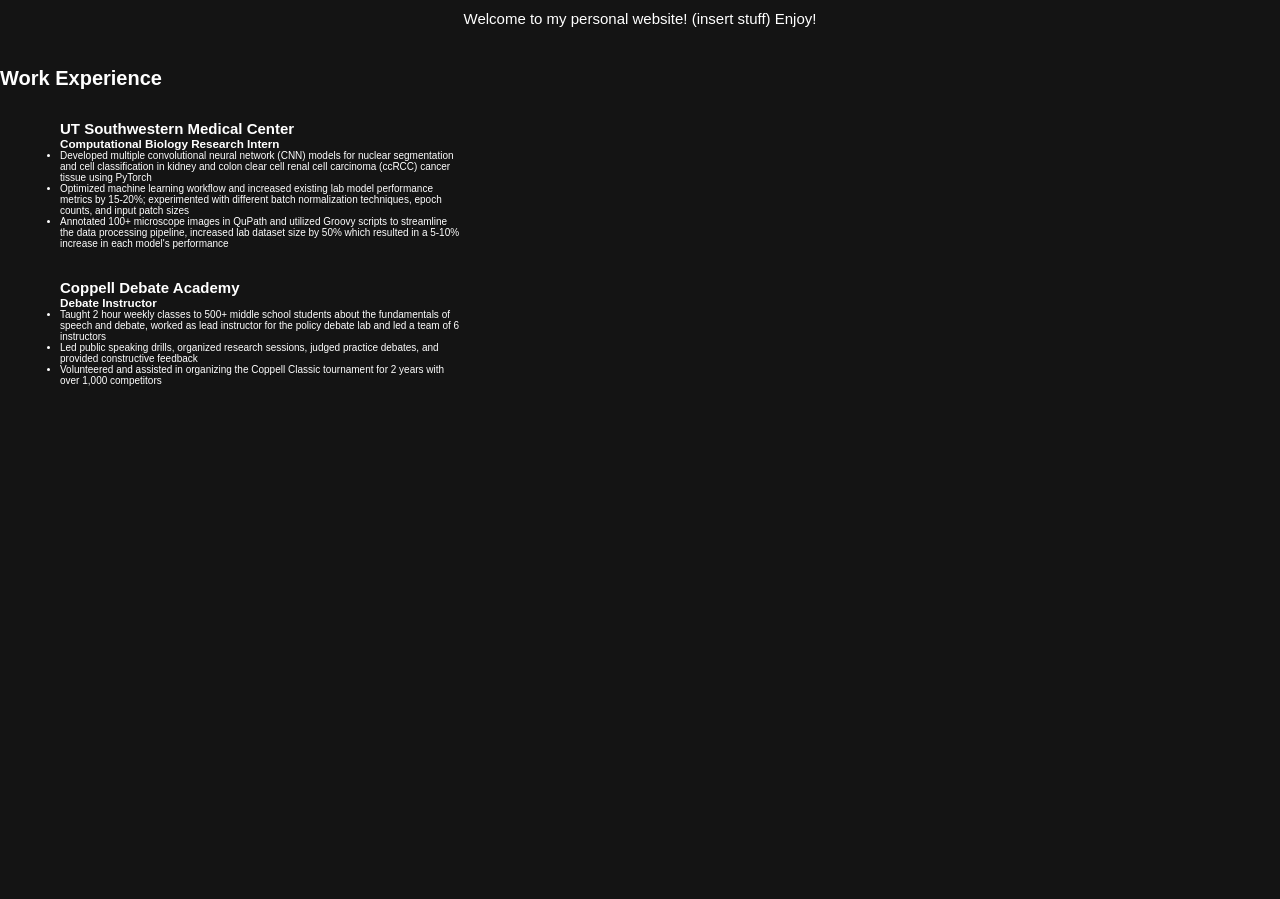
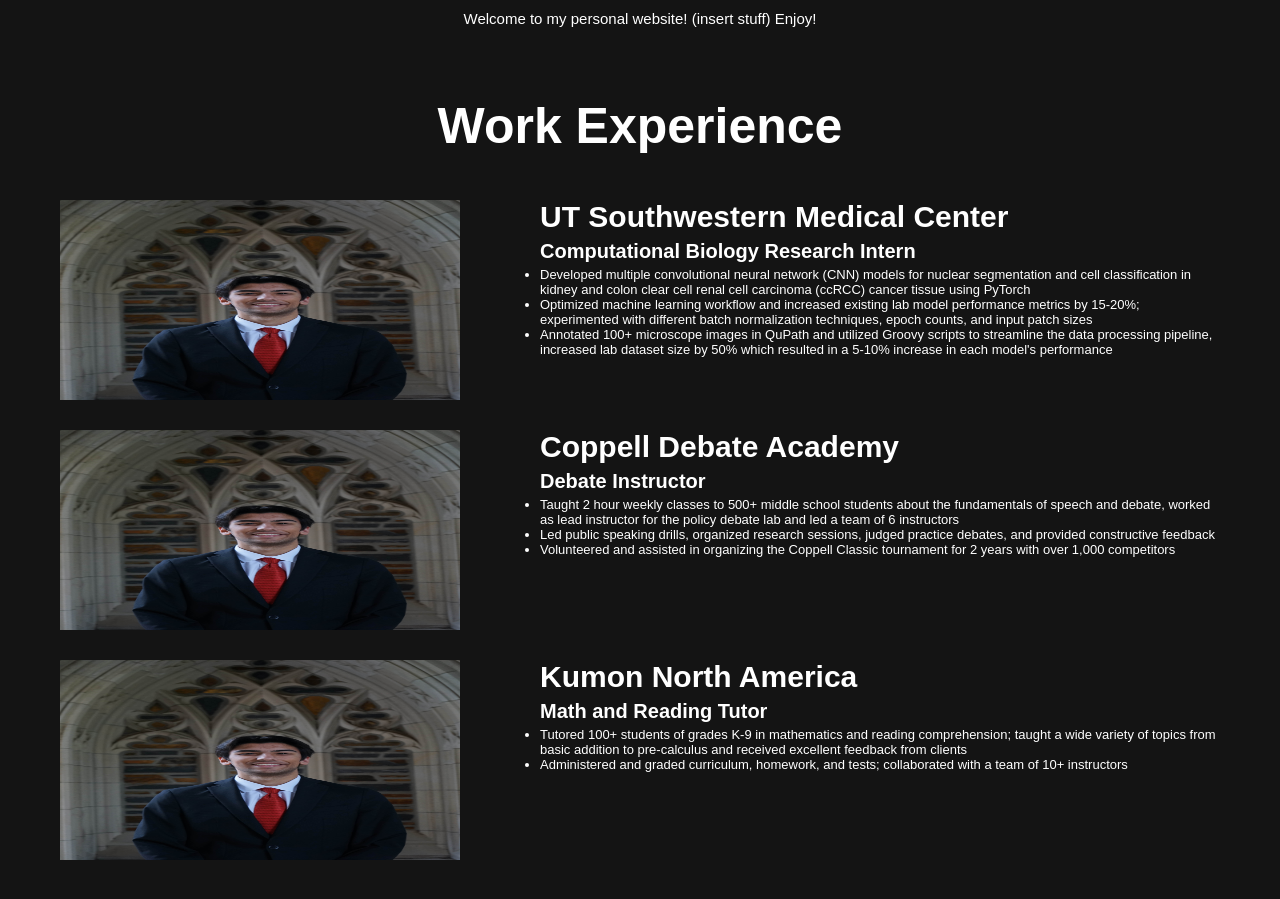
Before and after one commit to AmeyaKulkarni37/personal-website, a React (Create React App) app: page / in a window 1280 px wide. Shown: the part 623-1522 px from the top of the page. Before the commit the page ends 1039 px from the top, so only its background shows below. Built offline with nearby package versions, Linux system fonts and the light colour scheme.

Commit message:
reformat experience, add image placeholders

```diff
--- a/src/components/Experience/Experience.css
+++ b/src/components/Experience/Experience.css
@@ -1,8 +1,35 @@
+.experience-header {
+  padding-top: 30px;
+  font-size: 5rem;
+  text-align: center;
+}
+
 .experiences {
-  display: block;
+  display: flex;
+  flex-direction: column;
   margin: 30px 60px;
+  align-items: right;
 }
 .experience-item {
+  display: flex;
+  margin: 15px 0px;
+  gap: 80px;
+}
+
+.experience-img {
+  aspect-ratio: 2;
   width: 400px;
-  margin: 30px 0px;
 }
+
+.experience-title {
+  font-size: 3rem;
+  margin-bottom: 6px;
+}
+
+.experience-role {
+  font-size: 2rem;
+  margin-bottom: 4px;
+}
+.experience-description {
+  font-size: 1.3rem;
+}
--- a/src/components/Experience/Experience.jsx
+++ b/src/components/Experience/Experience.jsx
@@ -1,5 +1,6 @@
 import "./Experience.css";
 import React from "react";
+import profile_img from "../../assets/headshot.jpg";
 
 const Experience = () => {
   return (
@@ -7,6 +8,9 @@
       <h1 className="experience-header">Work Experience</h1>
       <div className="experiences">
         <div className="experience-item">
+          <img src={profile_img} alt="" className="experience-img"></img>
+
+          <div className="experience-info">
             <h2 className="experience-title">UT Southwestern Medical Center</h2>
             <h3 className="experience-role">
               Computational Biology Research Intern
@@ -26,20 +30,25 @@
               </li>
               <li>
                 Annotated 100+ microscope images in QuPath and utilized Groovy
-              scripts to streamline the data processing pipeline, increased lab
-              dataset size by 50% which resulted in a 5-10% increase in each
-              model's performance
+                scripts to streamline the data processing pipeline, increased
+                lab dataset size by 50% which resulted in a 5-10% increase in
+                each model's performance
               </li>
             </ul>
           </div>
+        </div>
         <div className="experience-item">
+          <img src={profile_img} alt="" className="experience-img" />
+
+          <div className="experience-info">
             <h2 className="experience-title">Coppell Debate Academy</h2>
             <h3 className="experience-role">Debate Instructor</h3>
             <ul className="experience-description">
               <li>
-              Taught 2 hour weekly classes to 500+ middle school students about
-              the fundamentals of speech and debate, worked as lead instructor
-              for the policy debate lab and led a team of 6 instructors
+                Taught 2 hour weekly classes to 500+ middle school students
+                about the fundamentals of speech and debate, worked as lead
+                instructor for the policy debate lab and led a team of 6
+                instructors
               </li>
               <li>
                 Led public speaking drills, organized research sessions, judged
@@ -52,6 +61,27 @@
             </ul>
           </div>
         </div>
+        <div className="experience-item">
+          <img src={profile_img} alt="" className="experience-img" />
+
+          <div className="experience-info">
+            <h2 className="experience-title">Kumon North America</h2>
+            <h3 className="experience-role">Math and Reading Tutor</h3>
+            <ul className="experience-description">
+              <li>
+                Tutored 100+ students of grades K-9 in mathematics and reading
+                comprehension; taught a wide variety of topics from basic
+                addition to pre-calculus and received excellent feedback from
+                clients
+              </li>
+              <li>
+                Administered and graded curriculum, homework, and tests;
+                collaborated with a team of 10+ instructors
+              </li>
+            </ul>
+          </div>
+        </div>
+      </div>
     </>
   );
 };
--- a/src/components/Navbar/Navbar.css
+++ b/src/components/Navbar/Navbar.css
@@ -9,6 +9,7 @@
 .name {
   font-size: 3rem;
   font-weight: bold;
+  cursor: pointer;
 }
 
 .nav-menu {
```
Lines whose indentation alone changed are shown as unchanged.
